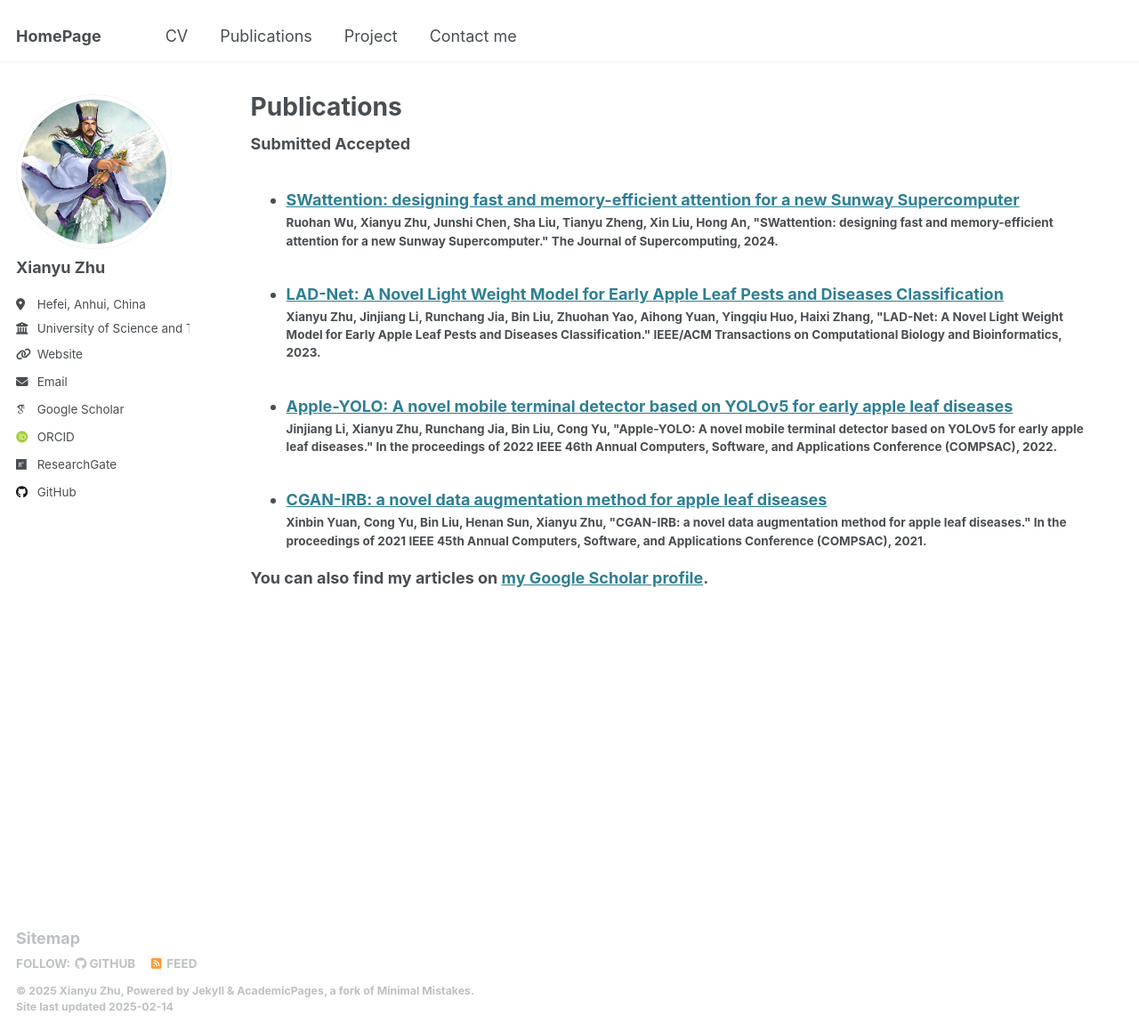
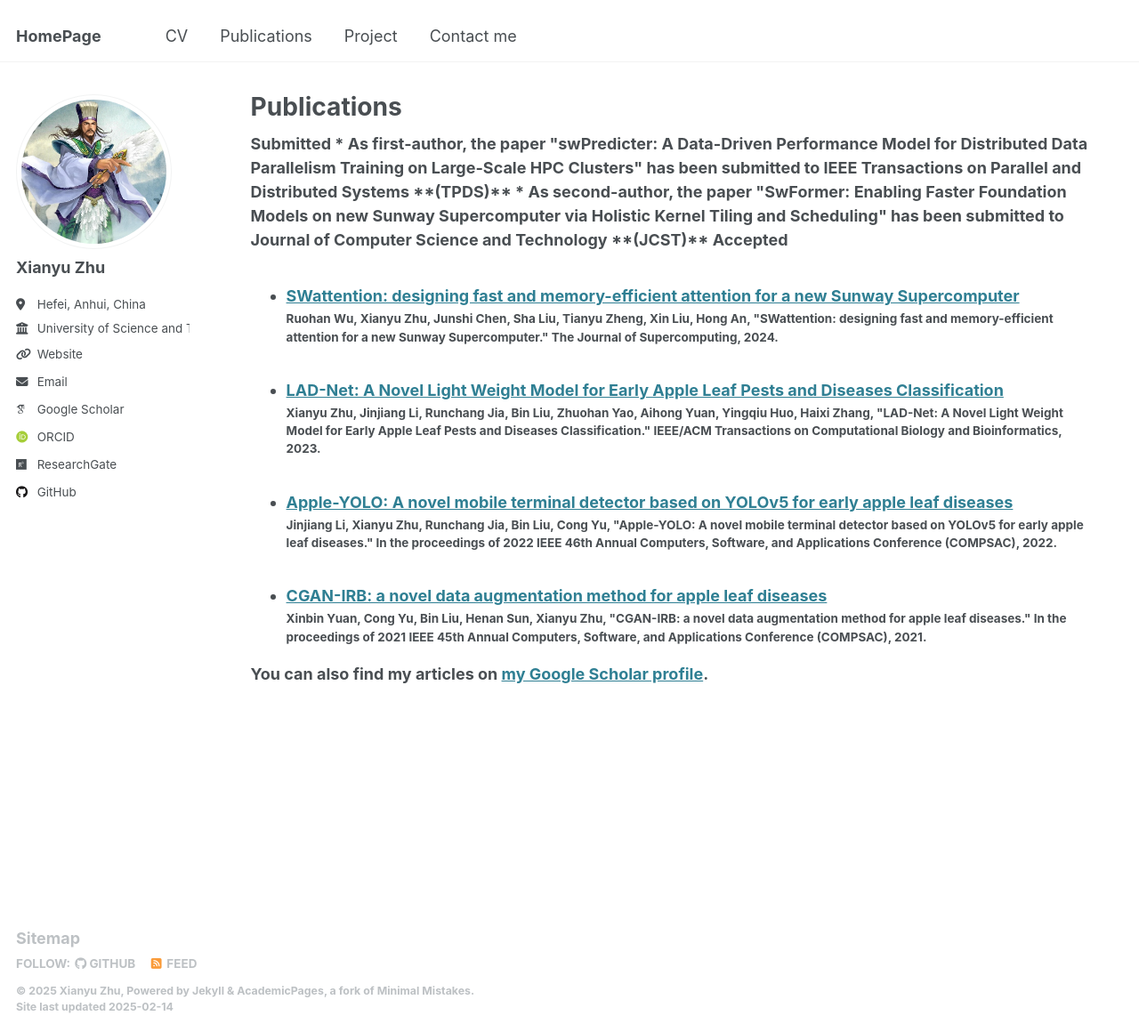
Before and after one commit to zhuxy-USTC/zhuxy-USTC.github.io, a Jekyll site: the page built from _pages/publications_old.html, in a window 1280 px wide and 1160 px high. Shown: the whole window at 89% size. Built offline with Jekyll 4.4.1, drawn with Linux system fonts in a browser that asks for light colours; some web fonts are replaced.

Commit message:
Update publications_old.html

```diff
--- a/_pages/publications_old.html
+++ b/_pages/publications_old.html
@@ -6,7 +6,10 @@ author_profile: true
 ---
 
 <b>Submitted<b>
-
+* As first-author, the paper "swPredicter: A Data-Driven Performance Model for Distributed Data Parallelism Training on
+Large-Scale HPC Clusters" has been submitted to IEEE Transactions on Parallel and Distributed Systems **(TPDS)**
+* As second-author, the paper "SwFormer: Enabling Faster Foundation Models on new Sunway Supercomputer via Holistic
+Kernel Tiling and Scheduling" has been submitted to Journal of Computer Science and Technology **(JCST)**
 
 <b>Accepted<b>
 <ul>{% for post in site.publications reversed %}
```
